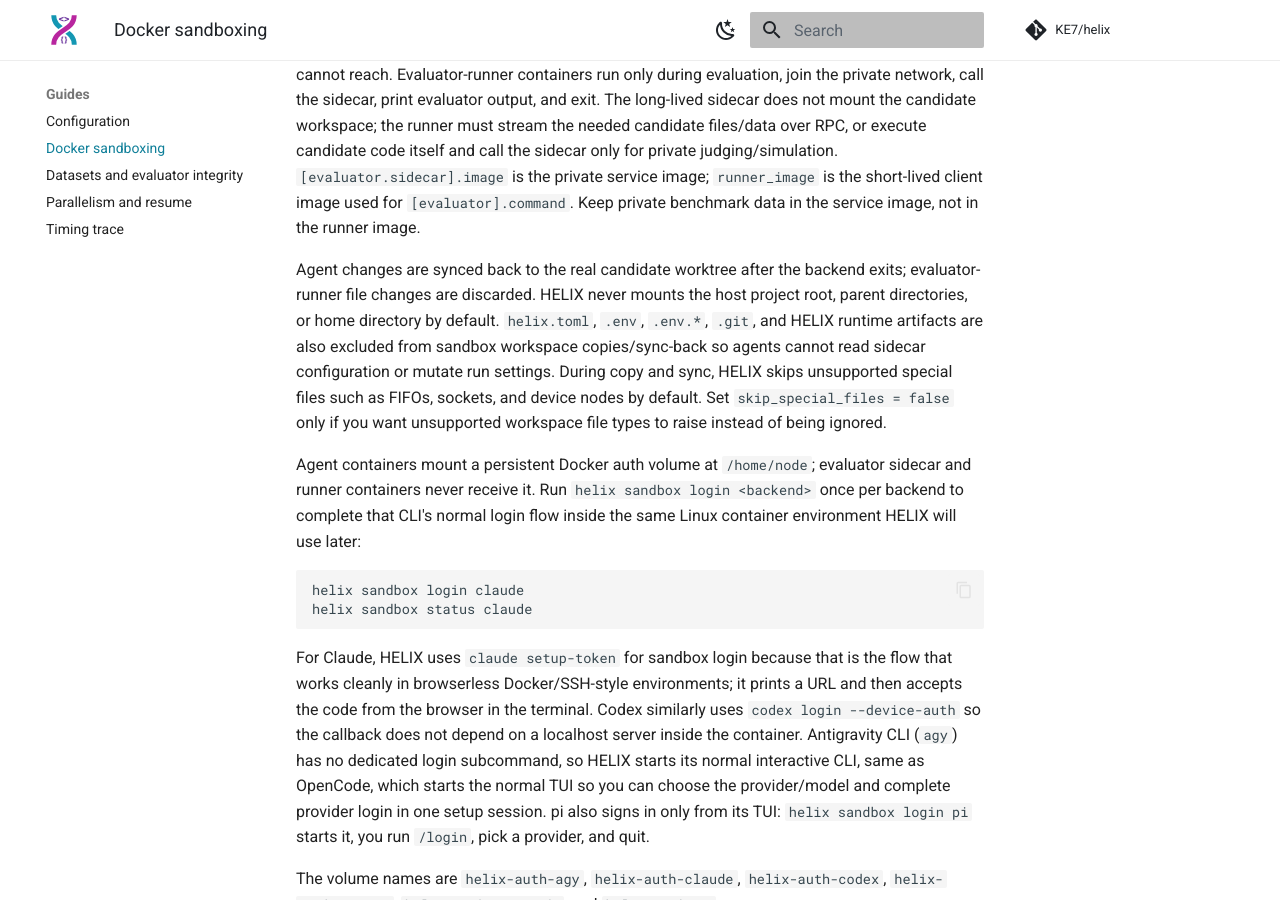
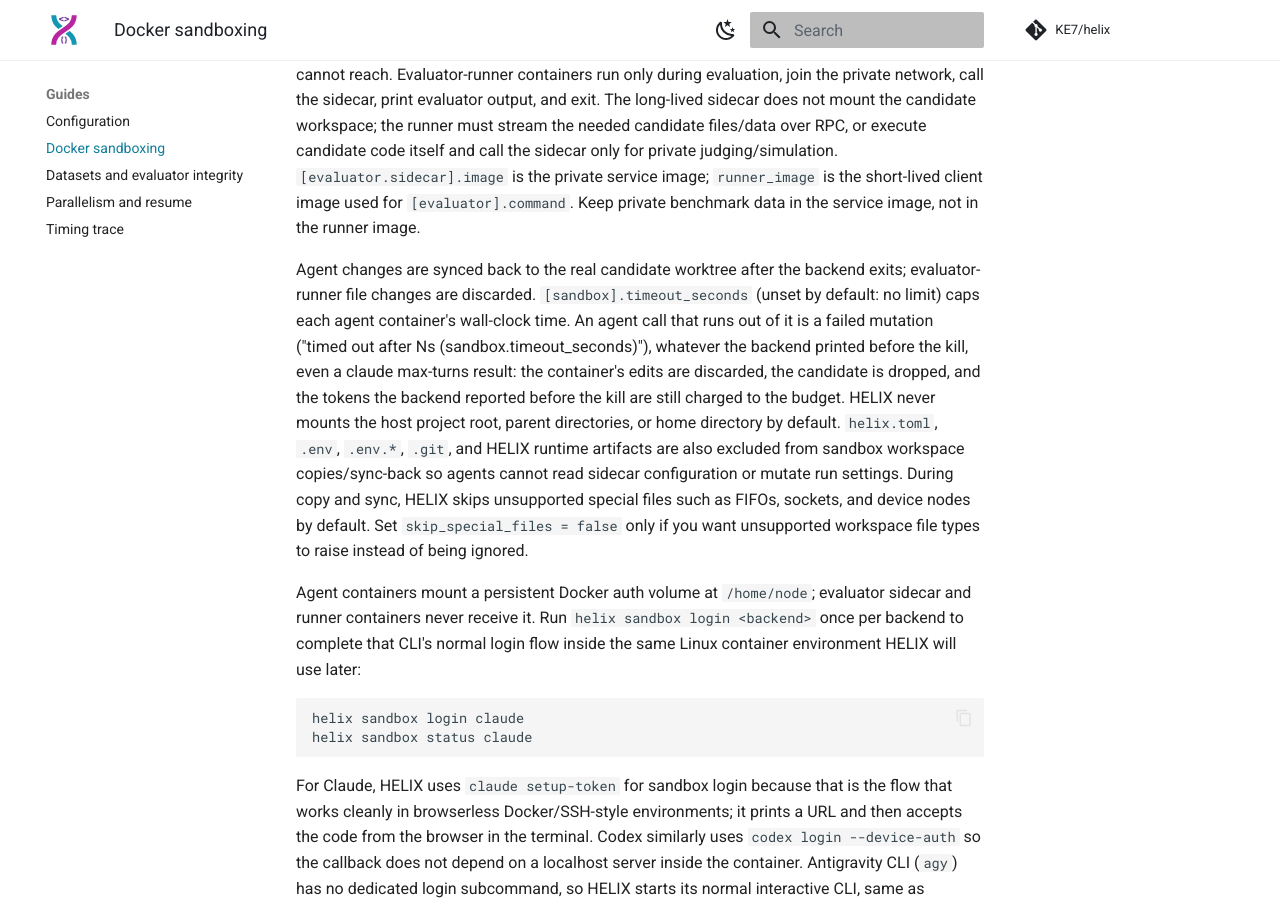
Before and after one commit to KE7/helix, an MkDocs documentation site: the page built from docs/guides/sandboxing.md, in a window 1280 px wide and 900 px high, scrolled down 324 px. Built offline with MkDocs 1.6.1 and Material for MkDocs 9.7.7, drawn with Linux system fonts in a browser that asks for light colours; comment, search, counter and statistics services are not loaded.

Commit message:
Decide a sandbox timeout before reading backend output
A claude run that printed error_max_turns and then hung until
sandbox.timeout_seconds was returned as a partial success although the
sandbox had discarded its edits, and a claude/agy JSON object cut off by
the kill surfaced as a parse error instead of the timeout. The timeout is
now raised first, with the salvaged usage. Document what a timeout does and
the host opencode data directory (linked auth.json) in the user guides.

Co-Authored-By: Claude Opus 5.5 <noreply@anthropic.com>

```diff
--- a/docs/guides/sandboxing.md
+++ b/docs/guides/sandboxing.md
@@ -19,7 +19,13 @@ short-lived client image used for `[evaluator].command`. Keep private benchmark
 data in the service image, not in the runner image.
 
 Agent changes are synced back to the real candidate worktree after the backend
-exits; evaluator-runner file changes are discarded. HELIX never mounts the host
+exits; evaluator-runner file changes are discarded.
+`[sandbox].timeout_seconds` (unset by default: no limit) caps each agent
+container's wall-clock time. An agent call that runs out of it is a failed
+mutation ("timed out after Ns (sandbox.timeout_seconds)"), whatever the
+backend printed before the kill, even a claude max-turns result: the
+container's edits are discarded, the candidate is dropped, and the tokens
+the backend reported before the kill are still charged to the budget. HELIX never mounts the host
 project root, parent directories, or home directory by default.
 `helix.toml`, `.env`, `.env.*`, `.git`, and HELIX runtime artifacts are also
 excluded from sandbox workspace copies/sync-back so agents cannot read sidecar
```
Also changed, not shown: CHANGELOG.md (+4 -2 lines), docs/guides/configuration.md (+6 -0 lines), skills/helix/references/run-debug.md (+2 -2 lines), 2 other files.
